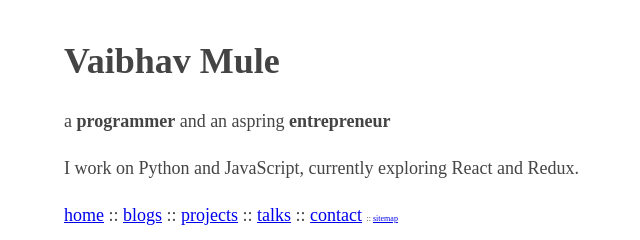
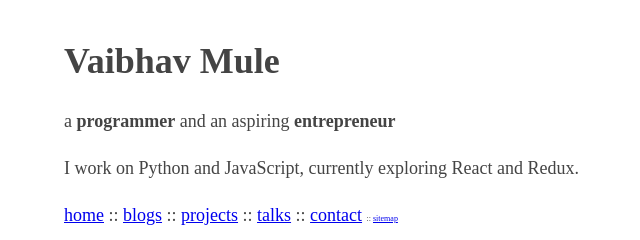
Before and after one commit to vaibhavmule/vaibhavmule.github.io, a plain HTML site: page index.html in a window 1280 px wide. Shown: the full height of the page, 251-891 px from the left. Drawn offline with Linux system fonts and the light colour scheme.

Commit message:
correct aspiring spelling.

```diff
--- a/index.html
+++ b/index.html
@@ -45,7 +45,7 @@ h3 {
 </head>
 <header>
   <h1>Vaibhav Mule</h1>
-  <p>a <b>programmer</b> and an aspring <b>entrepreneur</b></header>
+  <p>a <b>programmer</b> and an aspiring <b>entrepreneur</b></header>
 <section>
   <p>I work on Python and JavaScript, currently exploring React and Redux.</section>
 <footer><a href=/>home</a> :: <a href=/blogs/>blogs</a> :: <a href=/projects/>projects</a> :: <a href=/talks/>talks</a> :: <a href=/connect/>contact</a> <span class=sitemap>:: <a href=/sitemap/ >sitemap</a></span></footer>
```
